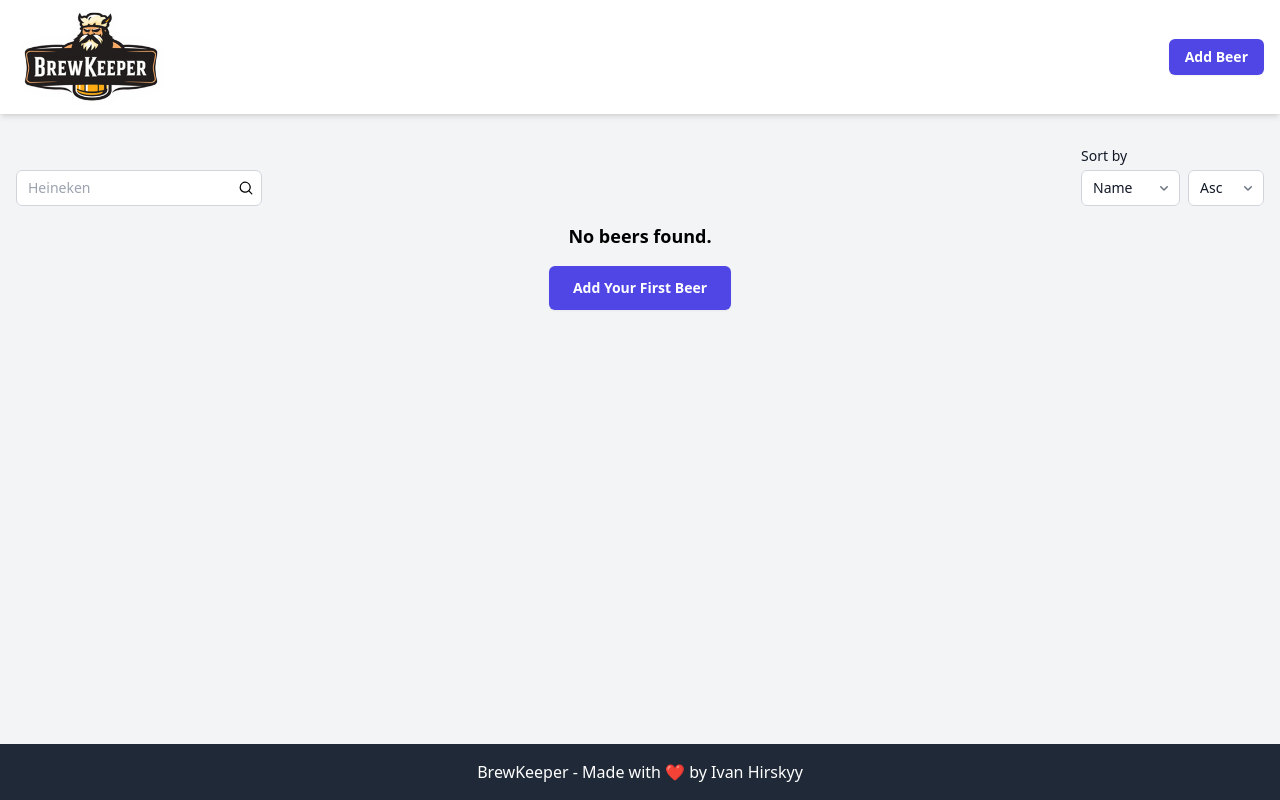
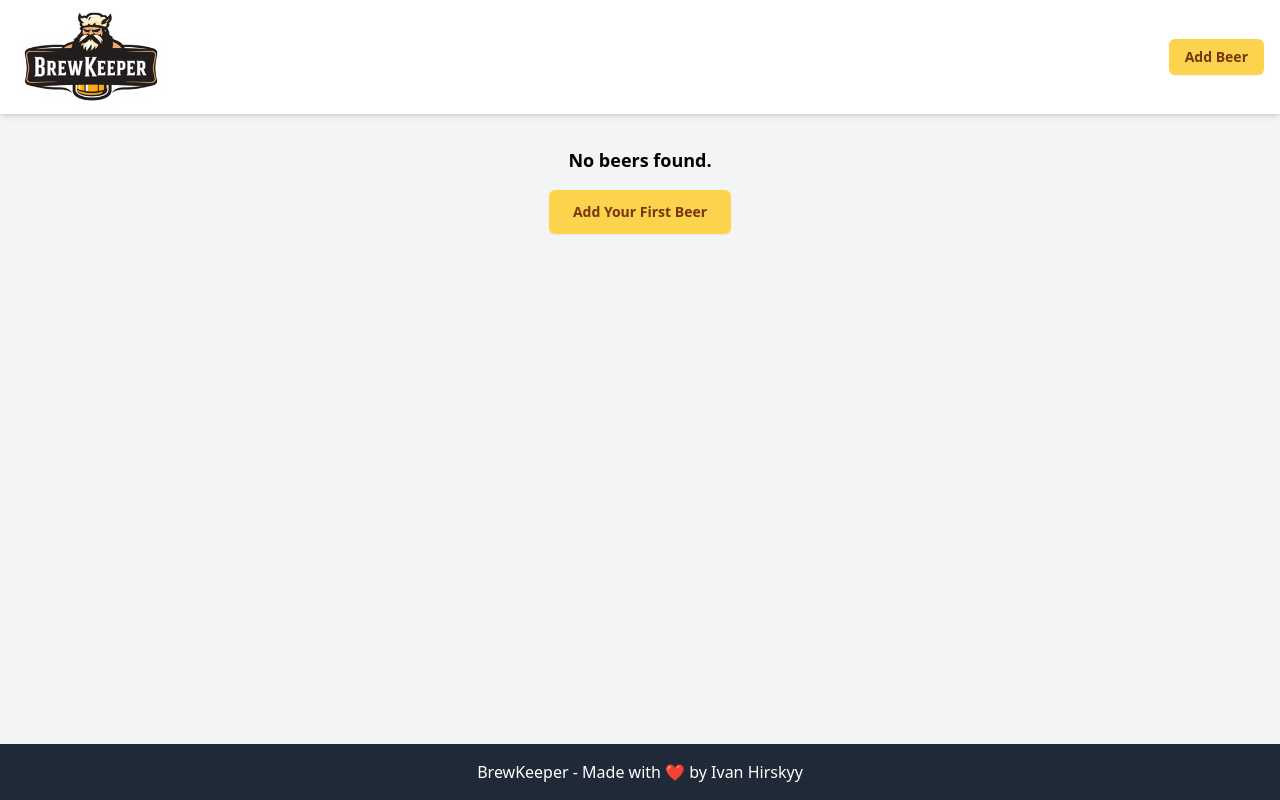
Before and after one commit to ivanhirskyy/BrewKeeper, a Vue app: page / in a window 1280 px wide. Built offline with nearby package versions, Linux system fonts and the light colour scheme.

Commit message:
Add sorting options and search

```diff
--- a/src/components/FormInput.vue
+++ b/src/components/FormInput.vue
@@ -12,7 +12,7 @@
         :required
         autocomplete="given-name"
         :class="icon ? 'pr-8' : ''"
-        class="block w-full rounded-md bg-white px-3 py-1.5 text-base text-gray-900 outline outline-1 -outline-offset-1 outline-gray-300 placeholder:text-gray-400 focus:outline focus:outline-2 focus:-outline-offset-2 focus:outline-indigo-600 sm:text-sm/6"
+        class="block w-full rounded-md bg-white px-3 py-1.5 text-base text-gray-900 outline outline-1 -outline-offset-1 outline-gray-300 placeholder:text-gray-400 focus:outline focus:outline-2 focus:-outline-offset-2 focus:outline-amber-400 sm:text-sm/6"
       />
       <component :is="icon" class="w-[16px] absolute right-2" />
     </div>
--- a/src/components/FormSelect.vue
+++ b/src/components/FormSelect.vue
@@ -9,7 +9,7 @@
         autocomplete="country-name"
         v-model="value"
         :required
-        class="col-start-1 row-start-1 w-full appearance-none rounded-md bg-white py-1.5 pl-3 pr-8 text-base text-gray-900 outline outline-1 -outline-offset-1 outline-gray-300 focus:outline focus:outline-2 focus:-outline-offset-2 focus:outline-indigo-600 sm:text-sm/6"
+        class="col-start-1 row-start-1 w-full appearance-none rounded-md bg-white py-1.5 pl-3 pr-8 text-base text-gray-900 outline outline-1 -outline-offset-1 outline-gray-300 focus:outline focus:outline-2 focus:-outline-offset-2 focus:outline-amber-400 sm:text-sm/6"
       >
         <option v-for="(option, index) in options" :key="index" :value="option.value">
           {{ option.label }}
--- a/src/components/TheButton.vue
+++ b/src/components/TheButton.vue
@@ -1,7 +1,7 @@
 <template>
   <button
     :type
-    class="rounded-md px-4 py-2 text-sm font-semibold text-white shadow-sm focus-visible:outline focus-visible:outline-2 focus-visible:outline-offset-2"
+    class="rounded-md px-4 py-2 text-sm font-semibold shadow-sm focus-visible:outline focus-visible:outline-2 focus-visible:outline-offset-2"
     :class="[variants[variant], sizes[size]]"
   >
     <slot />
@@ -18,8 +18,8 @@ defineProps<{
 }>()
 
 const variants = {
-  primary: 'bg-indigo-600 hover:bg-indigo-500 focus-visible:outline-indigo-600',
-  secondary: 'bg-gray-600 hover:bg-gray-500 focus-visible:outline-gray-600',
+  primary: 'bg-amber-300 hover:bg-amber-200 text-amber-900 focus-visible:outline-amber-400',
+  secondary: 'bg-gray-600 hover:bg-gray-500 text-white focus-visible:outline-gray-600',
 }
 
 const sizes = {
--- a/src/views/HomeView.vue
+++ b/src/views/HomeView.vue
@@ -14,8 +14,8 @@ const modalStore = useModalStore()
 </script>
 
 <template>
-  <div class="space-y-4">
-    <div class="flex justify-between items-end">
+  <div class="space-y-6">
+    <div class="flex justify-between items-end" v-if="store.beers.length > 0">
       <FormInput
         type="text"
         v-model="store.search"
@@ -48,7 +48,7 @@ const modalStore = useModalStore()
       <template v-if="store.beers.length === 0">
         <div class="flex flex-col items-center justify-center col-span-3">
           <p class="text-center text-lg font-semibold mb-4">No beers found.</p>
-          <TheButton variant="primary" size="lg" @click="modalStore.open(AddBeerForm)">
+          <TheButton variant="primary" size="lg" @click="modalStore.open(markRaw(AddBeerForm))">
             Add Your First Beer
           </TheButton>
         </div>
```
